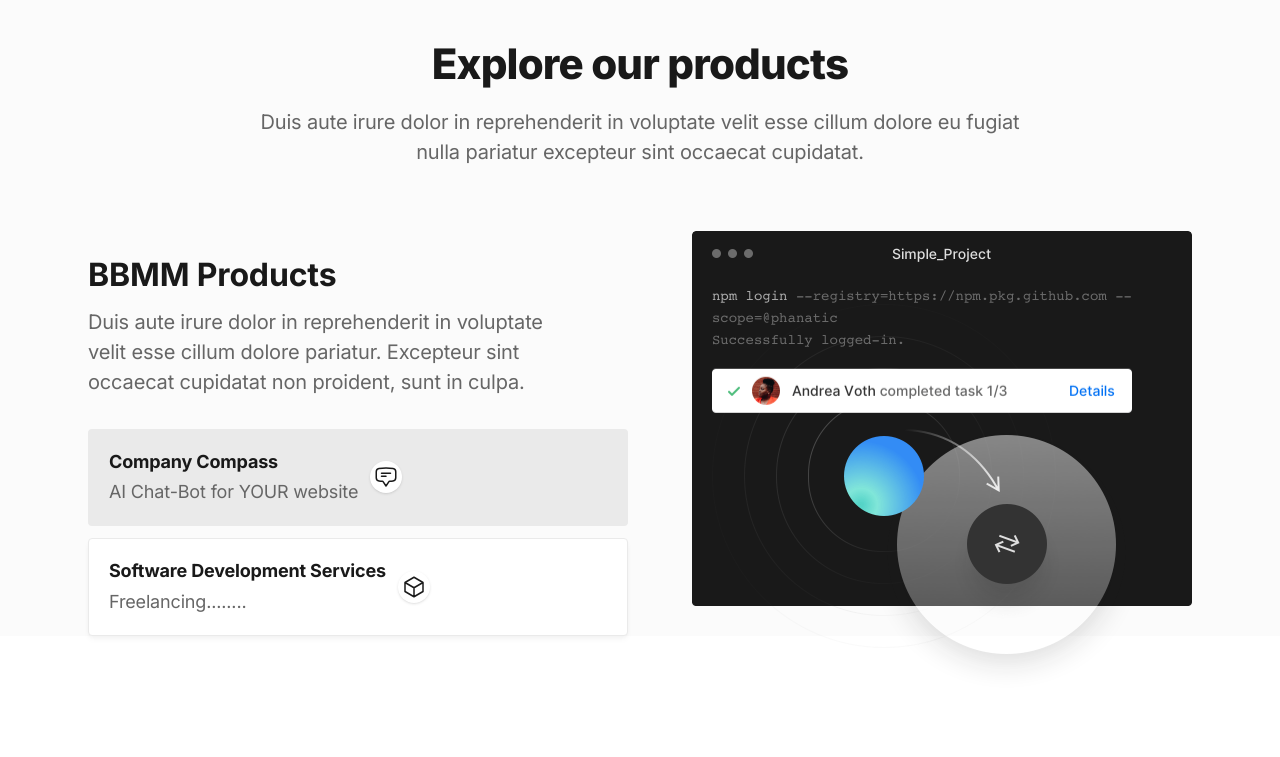
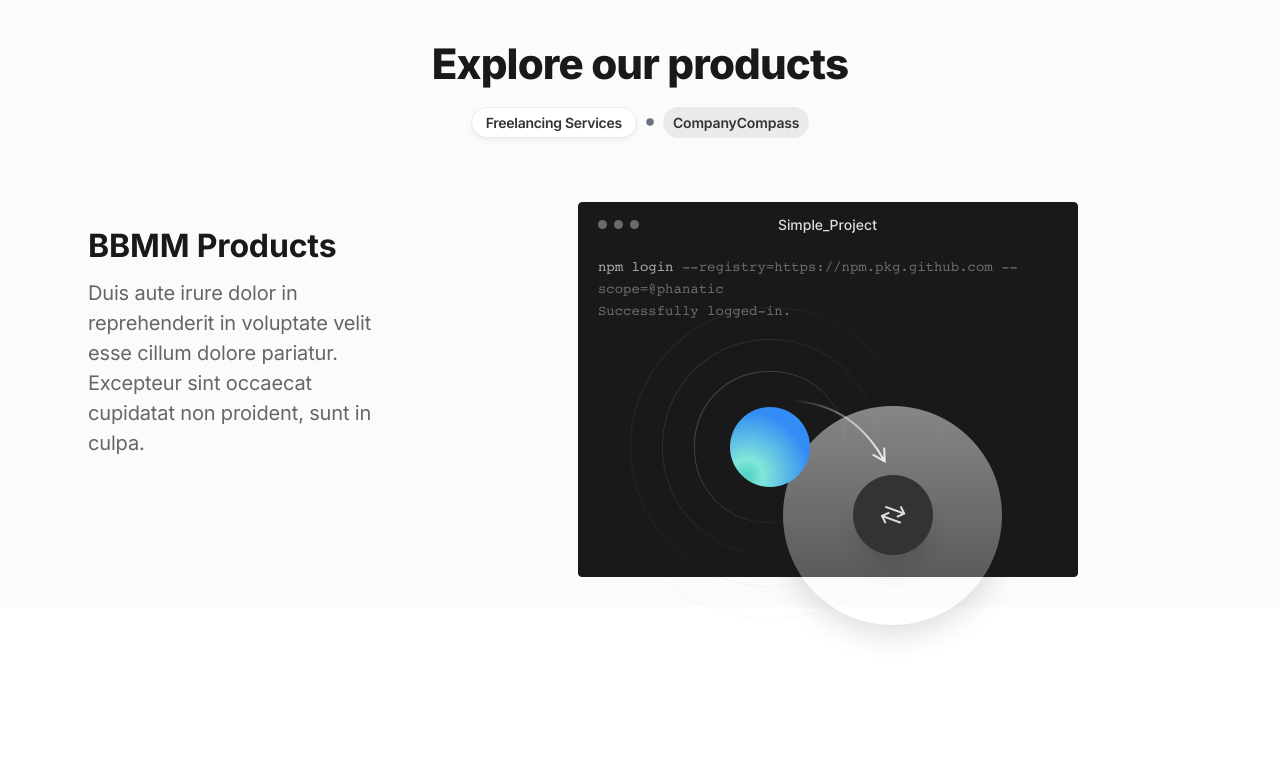
Before and after one commit to BBMM-Software/bbmm-portal, a Next.js app: page / in a window 1280 px wide. Shown: the part 1051-1808 px from the top of the page. Built offline with nearby package versions, Linux system fonts and the light colour scheme.

Commit message:
section divide

```diff
--- a/components/features.tsx
+++ b/components/features.tsx
@@ -45,18 +45,57 @@ export default function Features() {
 					{/* Section header */}
 					<div className="max-w-3xl mx-auto text-center pb-12 md:pb-16">
 						<h1 className="h2 mb-4">Explore our products</h1>
-                        <p className="text-xl text-gray-600">
-                            Duis aute irure dolor in reprehenderit in voluptate
-                            velit esse cillum dolore eu fugiat nulla pariatur
-                            excepteur sint occaecat cupidatat.
-                        </p>
+						<div className="flex flex-row justify-center">
+							<a
+								onClick={(e) => {
+									e.preventDefault();
+									handleChangeTab(1);
+								}}
+								className={`cursor-pointer bg-gray-200 hover:bg-white hover:border hover:border-gray-200 text-gray-800 text-sm font-semibold rounded-full mx-2 px-2.5 py-0.5 rounded inline-flex items-center justify-center ${
+									tab === 1
+										? "bg-white shadow-md border border-gray-200 hover:shadow-lg px-3.5 py-1 text-base tracking-tighter"
+										: "bg-gray-200 border-transparent"
+								}`}
+							>
+								Freelancing Services
+							</a>
+							<svg
+								xmlns="http://www.w3.org/2000/svg"
+								aria-hidden="true"
+								className="self-center"
+								width="10"
+								height="10"
+								viewBox="0 0 3 4"
+								fill="none"
+							>
+								<circle
+									cx="1.5"
+									cy="2"
+									r="1.5"
+									fill="#6B7280"
+								/>
+							</svg>
+							<a
+								onClick={(e) => {
+									e.preventDefault();
+									handleChangeTab(2);
+								}}
+								className={`cursor-pointer bg-gray-200 hover:bg-white hover:border hover:border-gray-200 text-gray-800 text-sm font-semibold rounded-full mx-2 px-2.5 py-0.5 rounded inline-flex items-center justify-center ${
+									tab === 2
+										? "bg-white shadow-md border border-gray-200 hover:shadow-lg px-3.5 py-1 text-base"
+										: "bg-gray-200 border-transparent"
+								}`}
+							>
+								CompanyCompass
+							</a>
+						</div>
 					</div>
 
 					{/* Section content */}
 					<div className="md:grid md:grid-cols-12 md:gap-6">
 						{/* Content */}
 						<div
-                            className="max-w-xl md:max-w-none md:w-full mx-auto md:col-span-7 lg:col-span-6 md:mt-6"
+							className="max-w-xl md:max-w-none md:w-full mx-auto md:col-span-4 lg:col-span-4 md:mt-6"
 							data-aos="fade-right"
 						>
 							<div className="md:pr-4 lg:pr-12 xl:pr-16 mb-8">
@@ -65,90 +104,10 @@ export default function Features() {
 									{tabContent}
 								</p>
 							</div>
-                            {/* Tabs buttons */}
-                            <div className="mb-8 md:mb-0">
-                                <a
-                                    className={`flex items-center text-lg p-5 rounded border transition duration-300 ease-in-out mb-3 ${
-                                        tab !== 1
-                                            ? "bg-white shadow-md border-gray-200 hover:shadow-lg"
-                                            : "bg-gray-200 border-transparent"
-                                    }`}
-                                    onClick={(e) => {
-                                        e.preventDefault();
-                                        handleChangeTab(1);
-                                    }}
-                                >
-                                    <div>
-                                        <div className="font-bold leading-snug tracking-tight mb-1">
-                                            Company Compass
-                                        </div>
-                                        <div className="text-gray-600">
-                                            AI Chat-Bot for YOUR website
-                                        </div>
-                                    </div>
-                                    <div className="flex justify-center items-center w-8 h-8 bg-white rounded-full shadow flex-shrink-0 ml-3">
-                                        <svg
-                                            xmlns="http://www.w3.org/2000/svg"
-                                            fill="none"
-                                            viewBox="0 0 24 24"
-                                            strokeWidth="1.5"
-                                            stroke="currentColor"
-                                            className="w-6 h-6"
-                                        >
-                                            <path
-                                                strokeLinecap="round"
-                                                strokeLinejoin="round"
-                                                d="M7.5 8.25h9m-9 3H12m-9.75 1.51c0 1.6 1.123 2.994 2.707 3.227 1.129.166 2.27.293 3.423.379.35.026.67.21.865.501L12 21l2.755-4.133a1.14 1.14 0 0 1 .865-.501 48.172 48.172 0 0 0 3.423-.379c1.584-.233 2.707-1.626 2.707-3.228V6.741c0-1.602-1.123-2.995-2.707-3.228A48.394 48.394 0 0 0 12 3c-2.392 0-4.744.175-7.043.513C3.373 3.746 2.25 5.14 2.25 6.741v6.018Z"
-                                            />
-                                        </svg>
-                                    </div>
-                                </a>
-
-                                <a
-                                    className={`flex items-center text-lg p-5 rounded border transition duration-300 ease-in-out mb-3 ${
-                                        tab !== 2
-                                            ? "bg-white shadow-md border-gray-200 hover:shadow-lg"
-                                            : "bg-gray-200 border-transparent"
-                                    }`}
-                                    onClick={(e) => {
-                                        e.preventDefault();
-                                        handleChangeTab(2);
-                                    }}
-                                >
-                                    <div>
-                                        <div className="font-bold leading-snug tracking-tight mb-1">
-                                            Software Development Services
-                                        </div>
-                                        <div className="text-gray-600">
-                                            Freelancing........
-                                        </div>
-                                    </div>
-                                    <div className="flex justify-center items-center w-8 h-8 bg-white rounded-full shadow flex-shrink-0 ml-3">
-                                        <svg
-                                            xmlns="http://www.w3.org/2000/svg"
-                                            fill="none"
-                                            viewBox="0 0 24 24"
-                                            strokeWidth="1.5"
-                                            stroke="currentColor"
-                                            className="w-6 h-6"
-                                        >
-                                            <path
-                                                strokeLinecap="round"
-                                                strokeLinejoin="round"
-                                                d="m21 7.5-9-5.25L3 7.5m18 0-9 5.25m9-5.25v9l-9 5.25M3 7.5l9 5.25M3 7.5v9l9 5.25m0-9v9"
-                                            />
-                                        </svg>
-
-                                        {/* <svg className="w-3 h-3 fill-current" viewBox="0 0 12 12" xmlns="http://www.w3.org/2000/svg">
-                      <path d="M11.334 8.06a.5.5 0 00-.421-.237 6.023 6.023 0 01-5.905-6c0-.41.042-.82.125-1.221a.5.5 0 00-.614-.586 6 6 0 106.832 8.529.5.5 0 00-.017-.485z" fill="#191919" fillRule="nonzero" />
-                    </svg> */}
-                                    </div>
-                                </a>
-                            </div>
 						</div>
 
 						{/* Tabs items */}
-                        <div className="max-w-xl md:max-w-none md:w-full mx-auto md:col-span-5 lg:col-span-6 mb-8 md:mb-0 md:order-1">
+						<div className="max-w-xl md:max-w-none md:w-full mx-auto md:col-span-8 lg:col-span-8 mb-8 md:mb-0 md:order-1 flex items-center justify-center">
 							<div className="transition-all">
 								<div
 									className="relative flex flex-col text-center lg:text-right"
@@ -177,14 +136,6 @@ export default function Features() {
 												height="462"
 												alt="Features bg"
 											/>
-                                            <Image
-                                                className="md:max-w-none absolute w-full left-0 transform animate-float"
-                                                src={FeaturesElement}
-                                                width={500}
-                                                height="44"
-                                                alt="Element"
-                                                style={{ top: "30%" }}
-                                            />
 										</div>
 									</Transition>
 
@@ -210,14 +161,6 @@ export default function Features() {
 												height="462"
 												alt="Features bg"
 											/>
-                                            <Image
-                                                className="md:max-w-none absolute w-full left-0 transform animate-float"
-                                                src={FeaturesElement}
-                                                width={500}
-                                                height="44"
-                                                alt="Element"
-                                                style={{ top: "30%" }}
-                                            />
 										</div>
 									</Transition>
 								</div>
```
Lines whose indentation alone changed are shown as unchanged.
